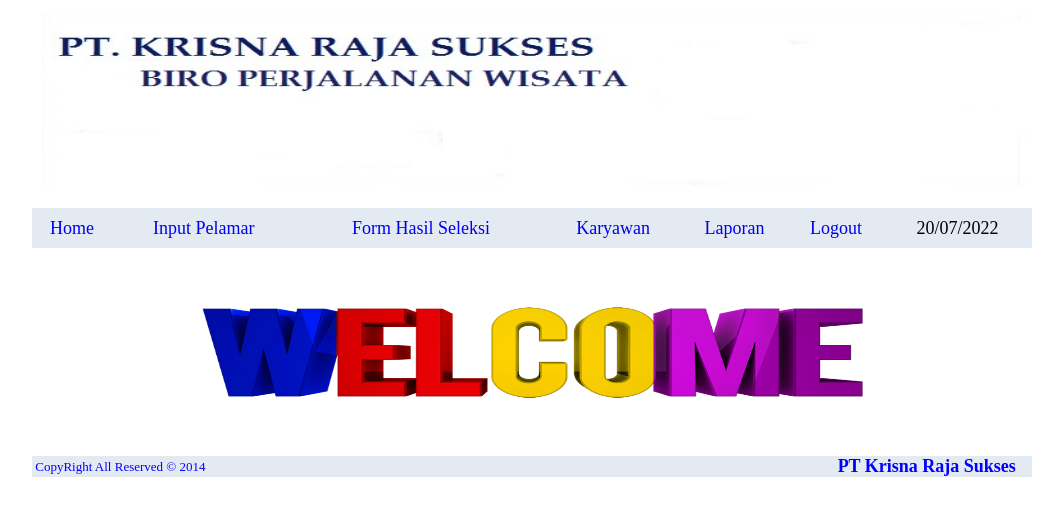
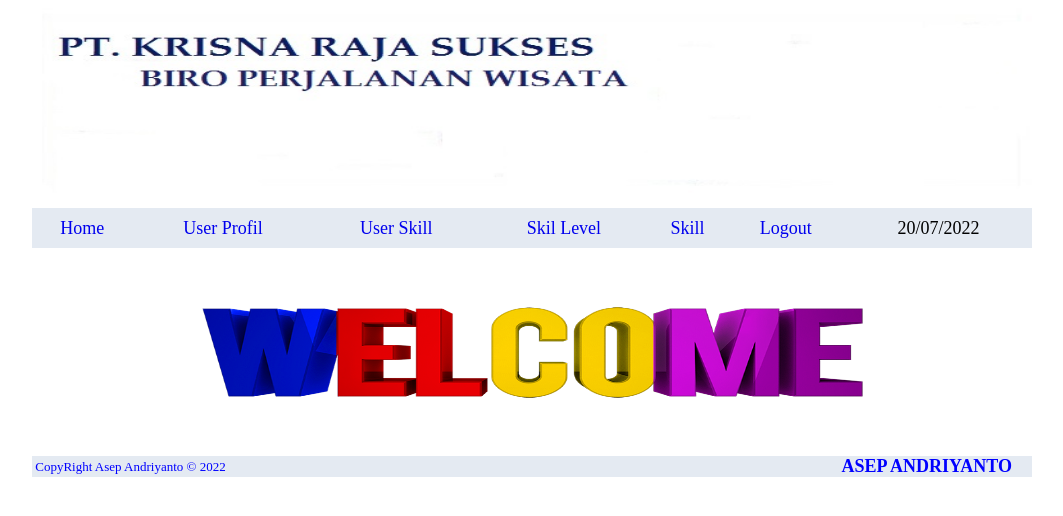
Before and after one commit to Asep90/MITT_Asep-Andriyanto, a PHP site: page /admin/index.php in a window 1280 px wide. Shown: the top 516 px of the page, without its empty margins (108-1171 px from the left). Run offline with PHP 8.4, Linux system fonts and the light colour scheme.

Commit message:
mengubah tampilan sub Menu

```diff
--- a/admin/index.php
+++ b/admin/index.php
@@ -9,7 +9,7 @@ A:visited {text-decoration:none}
 A:active {text-decoration: none}
 -->
 </style>
-<title>PT Krisna Raja Sukses</title>
+<title>Asep Andriyanto</title>
 </head>
 <body>
 <form>
@@ -23,13 +23,13 @@ A:active {text-decoration: none}
      <tr>
      <td align="center" ><a href="../index.php"><font face="Britannic bold" size="4">Home
 	 </font></a></td>
-	 <td align="center"><a href="pelamar.php"><font face="Britannic bold" size="4">Input Pelamar
+	 <td align="center"><a href="pelamar.php"><font face="Britannic bold" size="4">User Profil
 	 </font></a></td>
-	 <td align="center"><a href="seleksi.php"><font face="Britannic bold" size="4">Form Hasil Seleksi
+	 <td align="center"><a href="seleksi.php"><font face="Britannic bold" size="4">User Skill
 	 </font></a></td>
-	 <td align="center"><a href="input.php"><font face="Britannic bold" size="4">Karyawan
+	 <td align="center"><a href="input.php"><font face="Britannic bold" size="4">Skil Level
 	 </font></a></td>
-	 <td align="center"><a href="laporan.php"><font face="Britannic bold" size="4">Laporan
+	 <td align="center"><a href="laporan.php"><font face="Britannic bold" size="4">Skill
 	 </font></a></td>
 	 <td align="center"><a href="../logout.php"><font face="Britannic bold" size="4">Logout
 	 <td align="center"><font face="Britannic bold" size="4"><?php
@@ -45,8 +45,8 @@ echo date("d/m/Y");
 	<table height="20px" width="1000px" border="0" align="center" cellpadding="0" cellspacing="0">
 	<tr bgcolor="#E4EAF2">
 	<div>
-	<td width="750px"><font face="broadway" color="blue" size="2">&nbsp;CopyRight All Reserved © 2014</td>
-	<td width="200px"align="center"><font color="blue" size="4"><b>PT Krisna Raja Sukses</b></font></td></font>
+	<td width="750px"><font face="broadway" color="blue" size="2">&nbsp;CopyRight Asep Andriyanto © 2022</td>
+	<td width="200px"align="center"><font color="blue" size="4"><b>ASEP ANDRIYANTO</b></font></td></font>
 	</div></tr>
 </table>
 </body>
```
